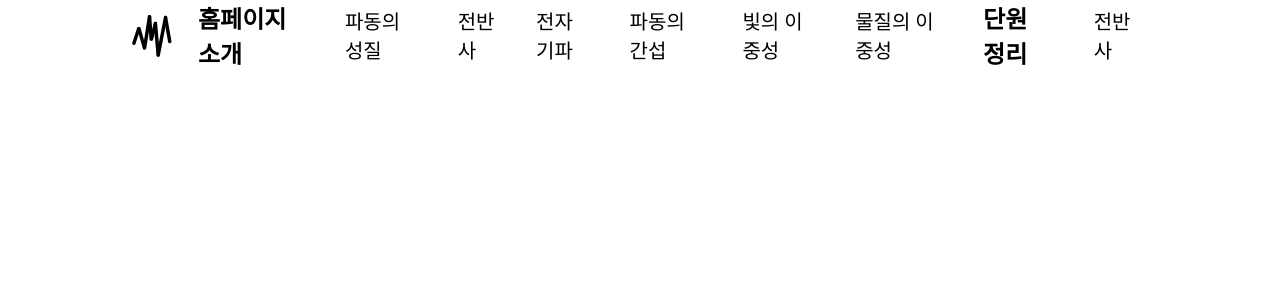
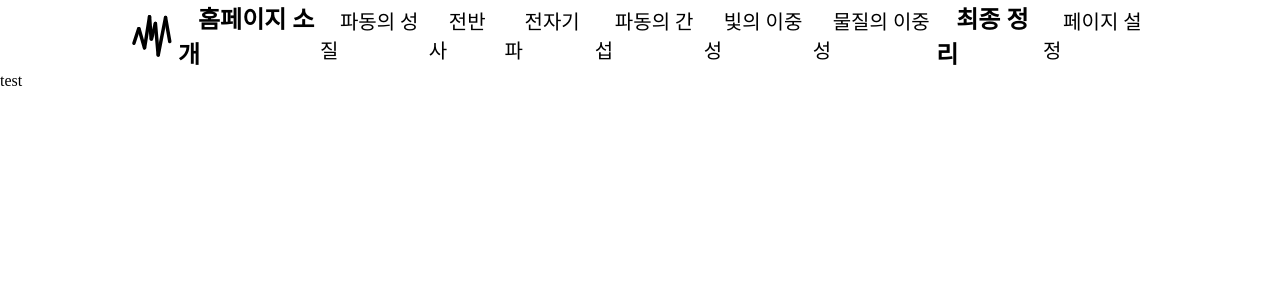
Before and after one commit to xodus0721/wave, a React (Create React App) app: page /properties in a window 1280 px wide. Shown: the top 300 px of the page. Built offline with nearby package versions, Linux system fonts and the light colour scheme; a web font is replaced by a local one.

Commit message:
feat: add Link

```diff
--- a/src/components/atoms/NavTextButton.tsx
+++ b/src/components/atoms/NavTextButton.tsx
@@ -1,5 +1,6 @@
 import React from "react";
 import styled from "styled-components";
+import { Link } from "react-router-dom";
 
 interface Iprops {
   index: number;
@@ -7,6 +8,7 @@ interface Iprops {
   isBold: boolean;
   mouseHover: (index: number) => void;
   order: number;
+  path: string;
 }
 
 interface IStyledProps {
@@ -32,6 +34,7 @@ const ClickArea = styled.div`
 const NavTextButton = ({
   index,
   content,
+  path,
   isBold,
   mouseHover,
   order,
@@ -42,7 +45,9 @@ const NavTextButton = ({
 
   return (
     <ClickArea className={`nav${order}-items`} onMouseOver={handleMouseOver}>
-      <NavText isBold={isBold}>{content}</NavText>
+      <Link to={`/${path}`}>
+        <NavText isBold={isBold}>{content}</NavText>
+      </Link>
     </ClickArea>
   );
 };
--- a/src/components/molecules/NavButtonList.tsx
+++ b/src/components/molecules/NavButtonList.tsx
@@ -3,7 +3,7 @@ import styled from "styled-components";
 import NavTextButton from "../atoms/NavTextButton";
 
 interface Iprops {
-  buttonData: { content: string; isBold: boolean }[];
+  buttonData: { content: string; isBold: boolean; path: string }[];
   mouseHover: (index: number) => void;
   order: number;
 }
@@ -23,6 +23,7 @@ const NavButtonList = ({ buttonData, mouseHover, order }: Iprops) => {
             index={i}
             content={data.content}
             isBold={data.isBold}
+            path={data.path}
             mouseHover={mouseHover}
             order={order}
             key={i}
--- a/src/components/organisms/MiniNavBar.tsx
+++ b/src/components/organisms/MiniNavBar.tsx
@@ -4,7 +4,7 @@ import NavButtonList from "../molecules/NavButtonList";
 import NavUnderLine from "../atoms/NavUnderLine";
 
 interface Iprops {
-  datas: { content: string; isBold: boolean }[];
+  datas: { content: string; isBold: boolean; path: string }[];
   order: number;
 }
 
--- a/src/components/pages/Properties.tsx
+++ b/src/components/pages/Properties.tsx
@@ -1,8 +1,7 @@
 import React from "react";
-import styled from "styled-components";
 
 const Properties = () => {
-  return <div></div>;
+  return <div>test</div>;
 };
 
 export default Properties;
--- a/src/components/templates/NavBar.tsx
+++ b/src/components/templates/NavBar.tsx
@@ -20,41 +20,50 @@ const firstTItles = [
   {
     content: "홈페이지 소개",
     isBold: true,
+    path: "",
   },
   {
     content: "파동의 성질",
     isBold: false,
+    path: "properties",
   },
   {
     content: "전반사",
     isBold: false,
+    path: "totalreflection",
   },
   {
     content: "전자기파",
     isBold: false,
+    path: "electromagneticradiation",
   },
   {
     content: "파동의 간섭",
     isBold: false,
+    path: "interference",
   },
   {
     content: "빛의 이중성",
     isBold: false,
+    path: "dualityoflight",
   },
   {
     content: "물질의 이중성",
     isBold: false,
+    path: "Waveparticleduality",
   },
 ];
 
 const secondTItles = [
   {
-    content: "단원 정리",
+    content: "최종 정리",
     isBold: true,
+    path: "finalsummary",
   },
   {
-    content: "전반사",
+    content: "페이지 설정",
     isBold: false,
+    path: "settings",
   },
 ];
 
--- a/src/index.css
+++ b/src/index.css
@@ -20,3 +20,8 @@ code {
   font-family: source-code-pro, Menlo, Monaco, Consolas, "Courier New",
     monospace;
 }
+
+a {
+  color: black;
+  text-decoration: none;
+}
```
